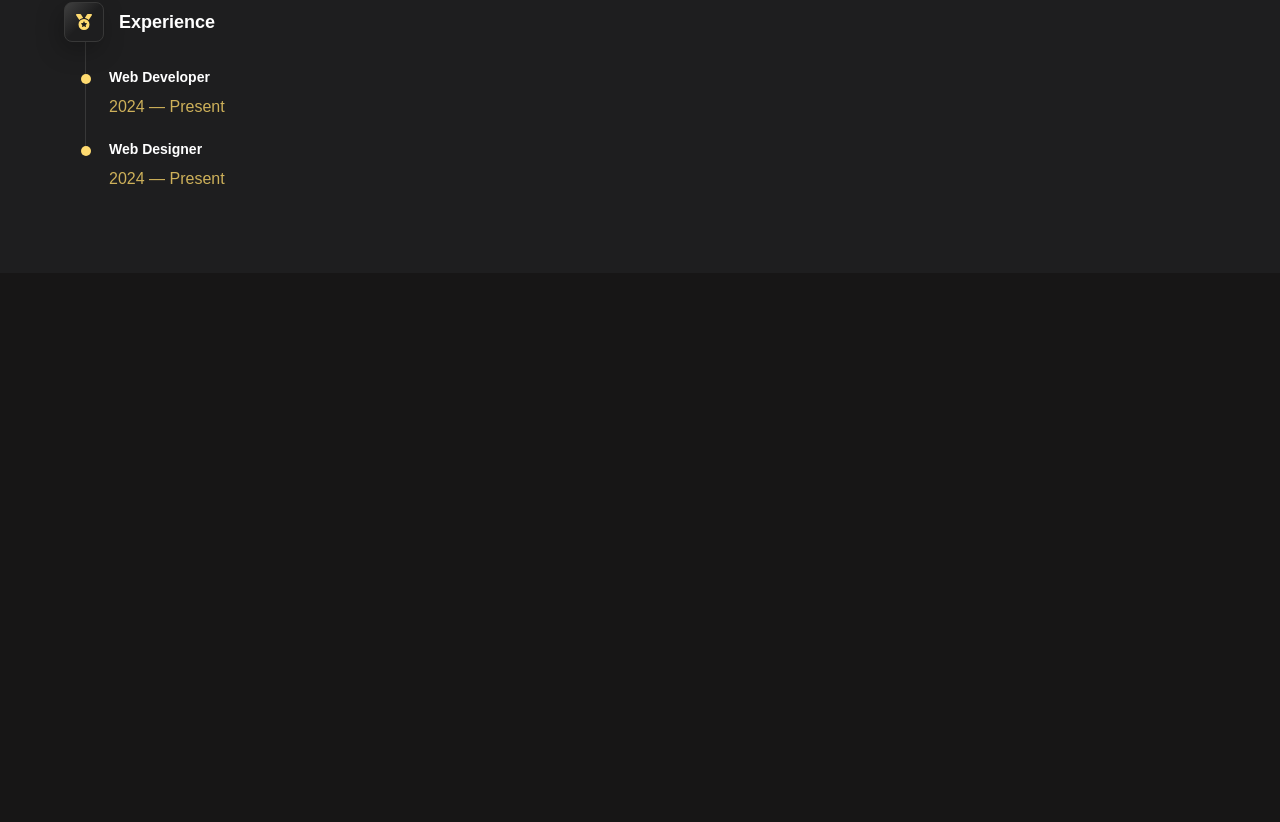
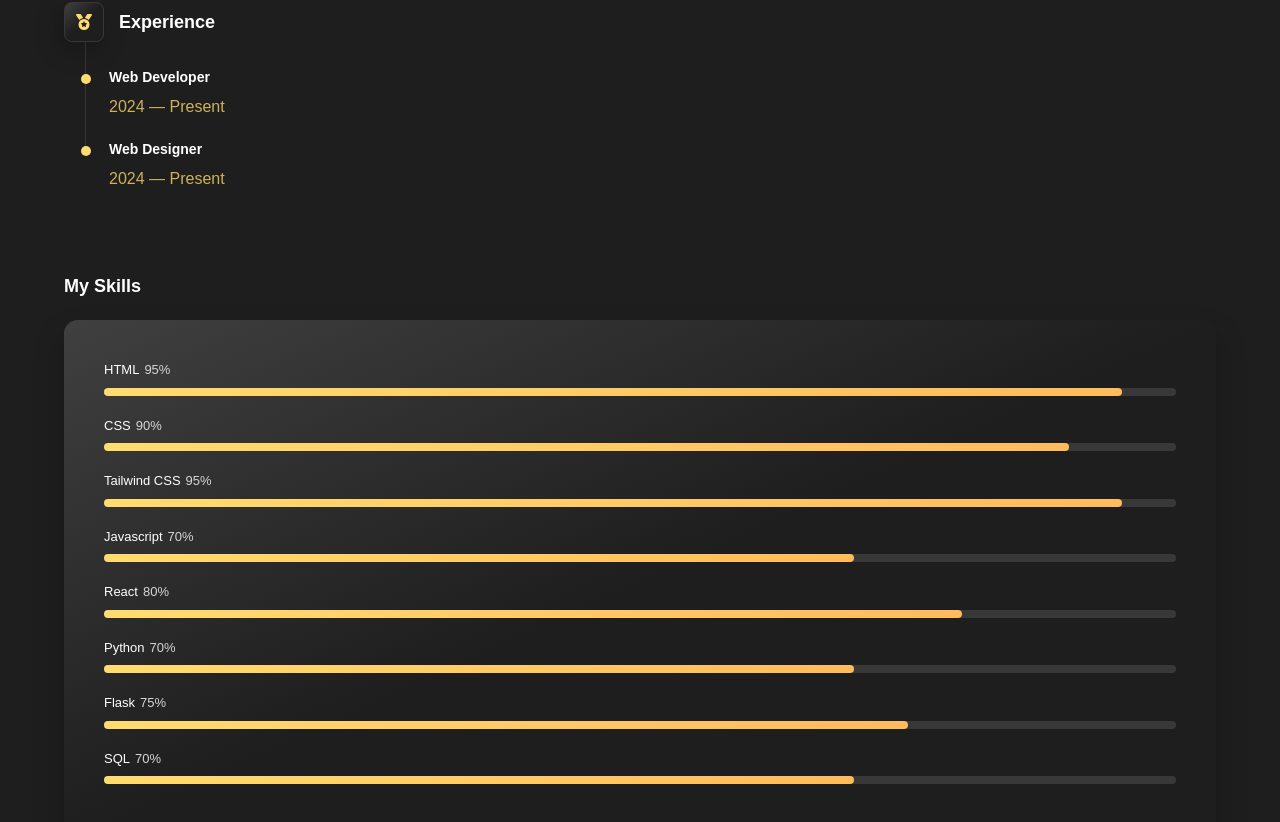
Before and after one commit to MugoJames/Mugo-s-Portofolio, a React (Vite) app: page /resume in a window 1280 px wide. Shown: the part 586-1408 px from the top of the page. Before the commit the page ends 859 px from the top, so only its background shows below. Built offline with nearby package versions, Linux system fonts and the light colour scheme.

Commit message:
feat:Did some updates

```diff
--- a/src/Components/About.jsx
+++ b/src/Components/About.jsx
@@ -11,10 +11,10 @@ function About() {
       </div>
       <div className='p-4'>
         <h2 className='text-[23px]'>👋 Hi there!</h2>
-        <p className='text-start mx-auto pr-80 text-[16px] text-light-gray p-4'>
-          I'm a passionate and motivated <span className='text-orange-yellow-crayola'>Junior Full-stack Developer</span> with a strong hold on front-end development and a growing expertise in backend technologies. I thrive on creating engaging and responsive user interfaces while continuously improving my server-side development skills.
+        <p className='text-start mx-auto pr-80 text-[16px] text-light-gray p-4 font-normal'>
+          I'm a passionate and motivated <span className='text-vegas-gold font-normal'>Junior Full-stack Developer</span> with a strong hold on front-end development and a growing expertise in backend technologies. I thrive on creating engaging and responsive user interfaces while continuously improving my server-side development skills.
         </p>
-        <p className='pt-4 pr-80 text-[16px] text-light-gray p-4'>
+        <p className='pt-4 pr-80 text-[16px] text-light-gray p-4 font-normal'>
           My job is to develop your applications to be functional, user-friendly, and visually appealing. I ensure that every project I work on has a personal touch, making it both eye-catching and easy to use. My goal is to effectively communicate your message and identity through innovative and creative solutions. I have had the opportunity to contribute to various projects, enhancing the digital presence of multiple companies.
         </p>
       </div>
--- a/src/Components/Hero.jsx
+++ b/src/Components/Hero.jsx
@@ -10,7 +10,7 @@ function Hero() {
             {/* Left side with the image */}
             <div className="flex flex-col  gap-3">
                 <h4 className="text-2xl font-bold ">Hi! I'm <span>Mugo James</span> </h4>
-                <h3>A Frontend Web Developer. </h3>
+                <h3 className='font-normal'>A Full-Stack Web Developer. </h3>
                 <h1 className='text-2xl  max-w-lg mx-auto'>I turn idea's into interactive experiences, one line of code at a time.</h1>
                 <div className="flex flex-col ">
                     <div className="flex  mt-4">
--- a/src/Components/Resume.jsx
+++ b/src/Components/Resume.jsx
@@ -66,6 +66,84 @@ function Resume() {
           </li>
         </ol>
       </section>
+
+      <section className='p-8'>
+        <h3 className='mb-[20px] text-white text-[18px] capitalize '>my skills</h3>
+        <ul className=' bg-border-gradient-onyx shadow-shadow-2 p-10 rounded-[14px] '>
+            <li className='mb-5'>
+                <div className='flex align-center gap-[5px] mb-[8px]'>
+                    <h5 className='text-white capitalize text-[13px] font-medium  '>HTML</h5>
+                    <data className='text-light-gray font-light text-[13px]  ' value="95%">95%</data>
+                </div>
+                <div className='bg-jet w-full h-[8px] rounded-[10px]  '>
+                    <div className='h-full w-[95%] bg-text-gradient-yellow rounded-[10px] '></div>
+                </div>
+            </li>
+            <li className='mb-5'>
+                <div className='flex align-center gap-[5px] mb-[8px]'>
+                    <h5 className='text-white capitalize text-[13px] font-medium  '>CSS</h5>
+                    <data className='text-light-gray font-light text-[13px]  ' value="90%">90%</data>
+                </div>
+                <div className='bg-jet w-full h-[8px] rounded-[10px]  '>
+                    <div className='h-full w-[90%] bg-text-gradient-yellow rounded-[10px] '></div>
+                </div>
+            </li>
+            <li className='mb-5'>
+                <div className='flex align-center gap-[5px] mb-[8px]'>
+                    <h5 className='text-white capitalize text-[13px] font-medium  '>Tailwind CSS</h5>
+                    <data className='text-light-gray font-light text-[13px]  ' value="95%">95%</data>
+                </div>
+                <div className='bg-jet w-full h-[8px] rounded-[10px]  '>
+                    <div className='h-full w-[95%] bg-text-gradient-yellow rounded-[10px] '></div>
+                </div>
+            </li>
+            <li className='mb-5'>
+                <div className='flex align-center gap-[5px] mb-[8px]'>
+                    <h5 className='text-white capitalize text-[13px] font-medium  '>Javascript</h5>
+                    <data className='text-light-gray font-light text-[13px]  ' value="70%">70%</data>
+                </div>
+                <div className='bg-jet w-full h-[8px] rounded-[10px]  '>
+                    <div className='h-full w-[70%] bg-text-gradient-yellow rounded-[10px] '></div>
+                </div>
+            </li>
+            <li className='mb-5'>
+                <div className='flex align-center gap-[5px] mb-[8px]'>
+                    <h5 className='text-white capitalize text-[13px] font-medium  '>React</h5>
+                    <data className='text-light-gray font-light text-[13px]  ' value="80%">80%</data>
+                </div>
+                <div className='bg-jet w-full h-[8px] rounded-[10px]  '>
+                    <div className='h-full w-[80%] bg-text-gradient-yellow rounded-[10px] '></div>
+                </div>
+            </li>
+            <li className='mb-5'>
+                <div className='flex align-center gap-[5px] mb-[8px]'>
+                    <h5 className='text-white capitalize text-[13px] font-medium  '>Python</h5>
+                    <data className='text-light-gray font-light text-[13px]  ' value="70%">70%</data>
+                </div>
+                <div className='bg-jet w-full h-[8px] rounded-[10px]  '>
+                    <div className='h-full w-[70%] bg-text-gradient-yellow rounded-[10px] '></div>
+                </div>
+            </li>
+            <li className='mb-5'>
+                <div className='flex align-center gap-[5px] mb-[8px]'>
+                    <h5 className='text-white capitalize text-[13px] font-medium  '>Flask</h5>
+                    <data className='text-light-gray font-light text-[13px]  ' value="75%">75%</data>
+                </div>
+                <div className='bg-jet w-full h-[8px] rounded-[10px]  '>
+                    <div className='h-full w-[75%] bg-text-gradient-yellow rounded-[10px] '></div>
+                </div>
+            </li>
+            <li className='mb-5'>
+                <div className='flex align-center gap-[5px] mb-[8px]'>
+                    <h5 className='text-white capitalize text-[13px] font-medium  '>SQL</h5>
+                    <data className='text-light-gray font-light text-[13px]  ' value="70%">70%</data>
+                </div>
+                <div className='bg-jet w-full h-[8px] rounded-[10px]  '>
+                    <div className='h-full w-[70%] bg-text-gradient-yellow rounded-[10px] '></div>
+                </div>
+            </li>
+        </ul>
+      </section>
     </div>
   );
 }
--- a/tailwind.config.js
+++ b/tailwind.config.js
@@ -31,7 +31,8 @@ export default {
       },
       backgroundImage: {
         'border-gradient-onyx': 'linear-gradient(to bottom right, hsl(0, 0%, 25%) 0%, hsla(0, 0%, 25%, 0) 50%)',
-         'bg-gradient-jet':'linear-gradient(to bottom right, hsla(240, 1%, 18%, 0.251) 0%, hsla(240, 2%, 11%, 0) 100%), hsl(240, 2%, 13%)',
+        'bg-gradient-jet':'linear-gradient(to bottom right, hsla(240, 1%, 18%, 0.251) 0%, hsla(240, 2%, 11%, 0) 100%), hsl(240, 2%, 13%)',
+        'text-gradient-yellow': 'linear-gradient(to right, hsl(45, 100%, 72%), hsl(35, 100%, 68%))',
       },
       lineHeight: {
         'custom': '1.6',
```
Also changed, not shown: src/assets/bg-.jpeg (added), src/index.css (line endings or trailing spaces).
